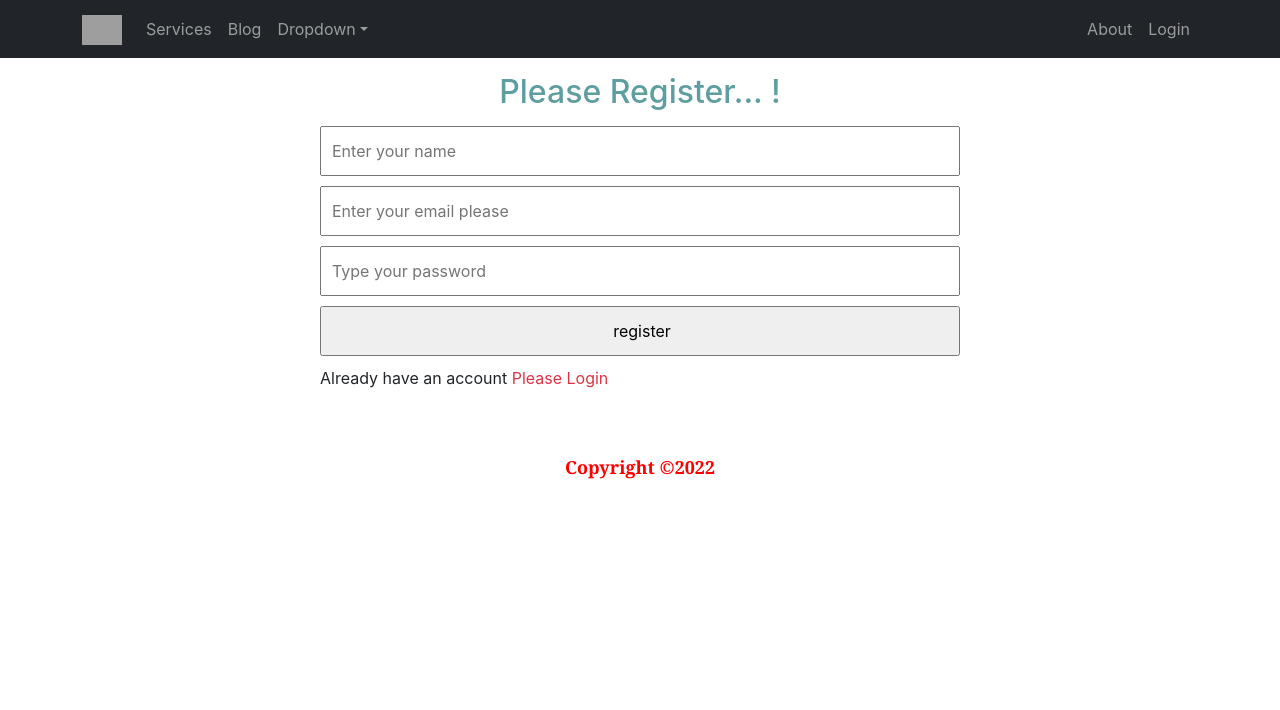
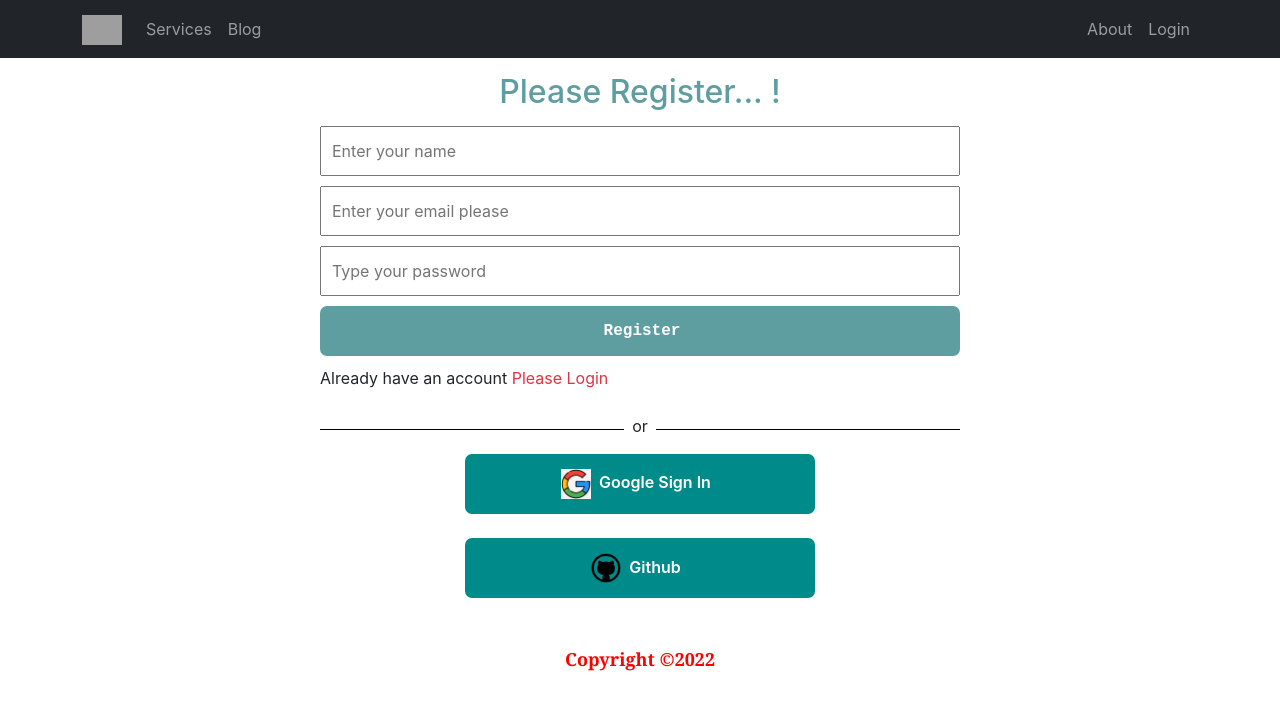
Before and after one commit to sabbir-hossen66/independent-service, a React (Create React App) app: page /register in a window 1280 px wide. Shown: the top 710 px of the page. Built offline with nearby package versions, Linux system fonts and the light colour scheme; no server answers; grey boxes are pictures that could not be loaded.

Commit message:
password reset done

```diff
--- a/src/Pages/Home/Banner/Banner.js
+++ b/src/Pages/Home/Banner/Banner.js
@@ -24,7 +24,7 @@ const Banner = () => {
                         alt="First slide"
                     />
                     <Carousel.Caption>
-                        <h3>First slide label</h3>
+                        <h3 style={{ color: 'orange' }}>First slide label</h3>
                         <p>Education is the backbone of a nation</p>
                     </Carousel.Caption>
                 </Carousel.Item>
@@ -36,7 +36,7 @@ const Banner = () => {
                     />
 
                     <Carousel.Caption>
-                        <h3>Second slide label</h3>
+                        <h3 style={{ color: 'orange' }}>Second slide label</h3>
                         <p>A book is a true friend for everyone</p>
                     </Carousel.Caption>
                 </Carousel.Item>
@@ -48,7 +48,7 @@ const Banner = () => {
                     />
 
                     <Carousel.Caption>
-                        <h3>Third slide label</h3>
+                        <h3 style={{ color: 'orange' }}>Third slide label</h3>
                         <p>The Educational site...</p>
                     </Carousel.Caption>
                 </Carousel.Item>
--- a/src/Pages/Home/Service/Service.css
+++ b/src/Pages/Home/Service/Service.css
@@ -1,9 +1,13 @@
 .service-container {
+    width: 400px;
     border: solid goldenrod;
     border-radius: 10px;
     padding-bottom: 5px;
     text-align: center;
+    overflow: hidden;
 }
+
+
 
 .service-name {
     color: orange;
@@ -14,8 +18,8 @@
 
 .description-style {
     font-family: Georgia, 'Times New Roman', Times, serif;
-    background-color: black;
-    color: white;
+
+
     padding: 7px;
     display: inline;
 
--- a/src/Pages/Home/Service/Service.js
+++ b/src/Pages/Home/Service/Service.js
@@ -3,12 +3,13 @@ import { Link } from 'react-router-dom';
 import '../Service/Service.css'
 
 const Service = ({ service }) => {
-    const { name, img, description, fee } = service
+    const { name, img, description, fee, subject } = service
     return (
         <div className='service-container'>
             <img src={img} alt="" />
             <h3>Name:<span className='service-name'> {name}</span></h3>
             <h4>Fee: $<span style={{ color: 'orange' }}>{fee}</span></h4>
+            <p><small>{subject}</small></p>
             <p className='description-style'><span>Title: {description}</span></p><br />
             <button className='button-style'><Link to='/checkout'>Now Booking</Link></button>
 
--- a/src/Pages/Login/Login/Login.js
+++ b/src/Pages/Login/Login/Login.js
@@ -1,6 +1,6 @@
 import React, { useRef } from 'react';
 import { Button, Form } from 'react-bootstrap';
-import { useSignInWithEmailAndPassword } from 'react-firebase-hooks/auth';
+import { useSendPasswordResetEmail, useSignInWithEmailAndPassword } from 'react-firebase-hooks/auth';
 import { Link, useLocation, useNavigate } from 'react-router-dom';
 import auth from '../../../firebase.init';
 import '../Login/Login.css'
@@ -11,6 +11,14 @@ const Login = () => {
     const passwordRef = useRef('');
     const navigate = useNavigate()
     const location = useLocation()
+    const [sendPasswordResetEmail, sending, error3] = useSendPasswordResetEmail(
+        auth
+    );
+    const resetPassWord = async () => {
+        const email = emailRef.current.value;
+        await sendPasswordResetEmail(email)
+        alert('Sent email');
+    }
 
     let from = location.state?.from?.pathname || '/'
 
@@ -58,7 +66,9 @@ const Login = () => {
                 </Button>
             </Form>
             <p>New student <Link to='/register' className='text-danger pe-auto text-decoration-none' onClick={navigateRegister}>Please Register</Link></p>
+            <h3 className='text-danger cursor-pointer pe-auto' onClick={resetPassWord}>Forget Your password...</h3>
             <SocialLogin></SocialLogin>
+
         </div>
     );
 };
--- a/src/Pages/Login/Register/Register.css
+++ b/src/Pages/Login/Register/Register.css
@@ -18,3 +18,13 @@
     font-size: 16px;
     margin-bottom: 10px;
 }
+
+.register-button {
+    background-color: cadetblue;
+    border: none;
+    color: white;
+    border-radius: 7px;
+    font-weight: 600;
+    font-family: monospace;
+    font-size: x-large;
+}
--- a/src/Pages/Login/Register/Register.js
+++ b/src/Pages/Login/Register/Register.js
@@ -3,6 +3,7 @@ import { useCreateUserWithEmailAndPassword } from 'react-firebase-hooks/auth';
 import { Link, useNavigate } from 'react-router-dom';
 import auth from '../../../firebase.init';
 import '../Register/Register.css'
+import SocialLogin from '../SocialLogin/SocialLogin';
 
 const Register = () => {
     const [
@@ -40,9 +41,10 @@ const Register = () => {
                 <input type="email" name="email" id="" placeholder='Enter your email please' required />
 
                 <input type="password" name="password" id="" placeholder='Type your password' required />
-                <input type="submit" value="register" />
+                <input className='register-button' type="submit" value="Register" />
             </form>
             <p>Already have an account <Link to='/login' className='text-danger pe-auto text-decoration-none' onClick={navigateLogin}>Please Login</Link></p>
+            <SocialLogin></SocialLogin>
         </div>
     );
 };
--- a/src/Pages/Login/SocialLogin/SocialLogin.js
+++ b/src/Pages/Login/SocialLogin/SocialLogin.js
@@ -2,8 +2,27 @@ import React from 'react';
 import '../SocialLogin/SocialLogin.css'
 import google from '../../../images/google-logo.png'
 import github from '../../../images/github.png'
+import { useSignInWithGithub, useSignInWithGoogle } from 'react-firebase-hooks/auth';
+import auth from '../../../firebase.init';
+import { useNavigate } from 'react-router-dom';
 
 const SocialLogin = () => {
+    const [signInWithGoogle, user, loading, error] = useSignInWithGoogle(auth);
+    const [signInWithGithub, user1, loading1, error1] = useSignInWithGithub(auth);
+    const navigate = useNavigate()
+    let errorElement;
+    if (error || error1) {
+
+        errorElement = <div>
+            <p className='text-danger'>Error: {error?.message} {error1?.message}</p>
+        </div>
+
+    }
+
+    if (user || user1) {
+        navigate('/home')
+    }
+
     return (
         <div>
             <div className='d-flex align-items-center'>
@@ -11,12 +30,15 @@ const SocialLogin = () => {
                 <p className='mt-2 px-2'>or</p>
                 <div style={{ height: '1px' }} className='bg-black w-50'></div>
             </div>
+            {errorElement}
             <div>
-                <button className='google-btn'>
+                <button
+                    onClick={() => signInWithGoogle()}
+                    className='google-btn'>
                     <img style={{ width: "30px" }} src={google} alt="" />
                     <span className='px-2'>Google Sign In</span>
                 </button><br />
-                <button className='google-btn'>
+                <button onClick={() => signInWithGithub()} className='google-btn'>
                     <img style={{ width: "30px" }} src={github} alt="" />
                     <span className='px-2'>Github</span>
                 </button>
--- a/src/Pages/RequireAuth/RequireAuth/RequireAuth.js
+++ b/src/Pages/RequireAuth/RequireAuth/RequireAuth.js
@@ -3,10 +3,15 @@ import '../RequireAuth/RequireAuth.css'
 import { useAuthState } from 'react-firebase-hooks/auth'
 import { Navigate, useLocation, useNavigate } from 'react-router-dom';
 import auth from '../../../firebase.init';
+import Loader from '../../Shared/Loader/Loader';
 
 const RequireAuth = ({ children }) => {
-    const [user] = useAuthState(auth)
+    const [user, loading] = useAuthState(auth)
     const location = useLocation();
+    if (loading) {
+        return <Loader></Loader>
+    }
+
     if (!user) {
         return <Navigate to='/login' state={{ from: location }}></Navigate>
     }
--- a/src/Pages/Shared/Header/Header.js
+++ b/src/Pages/Shared/Header/Header.js
@@ -26,13 +26,7 @@ const Header = () => {
                         <Nav className="me-auto">
                             <Nav.Link href="home#services">Services</Nav.Link>
                             <Nav.Link as={Link} to="/blog">Blog</Nav.Link>
-                            <NavDropdown title="Dropdown" id="collasible-nav-dropdown">
-                                <NavDropdown.Item href="#action/3.1">Action</NavDropdown.Item>
-                                <NavDropdown.Item href="#action/3.2">Another action</NavDropdown.Item>
-                                <NavDropdown.Item href="#action/3.3">Something</NavDropdown.Item>
-                                <NavDropdown.Divider />
-                                <NavDropdown.Item href="#action/3.4">Separated link</NavDropdown.Item>
-                            </NavDropdown>
+
                         </Nav>
                         <Nav>
                             <Nav.Link as={Link} to="about">About</Nav.Link>
--- /dev/null
+++ b/src/Pages/Shared/Loader/Loader.js
@@ -0,0 +1,12 @@
+import React from 'react';
+import { Spinner } from 'react-bootstrap';
+
+const Loader = () => {
+    return (
+        <div>
+            <Spinner animation="border" variant="primary" />
+        </div>
+    );
+};
+
+export default Loader;
```
Also changed, not shown: public/Services.json (+10 -7 lines).
